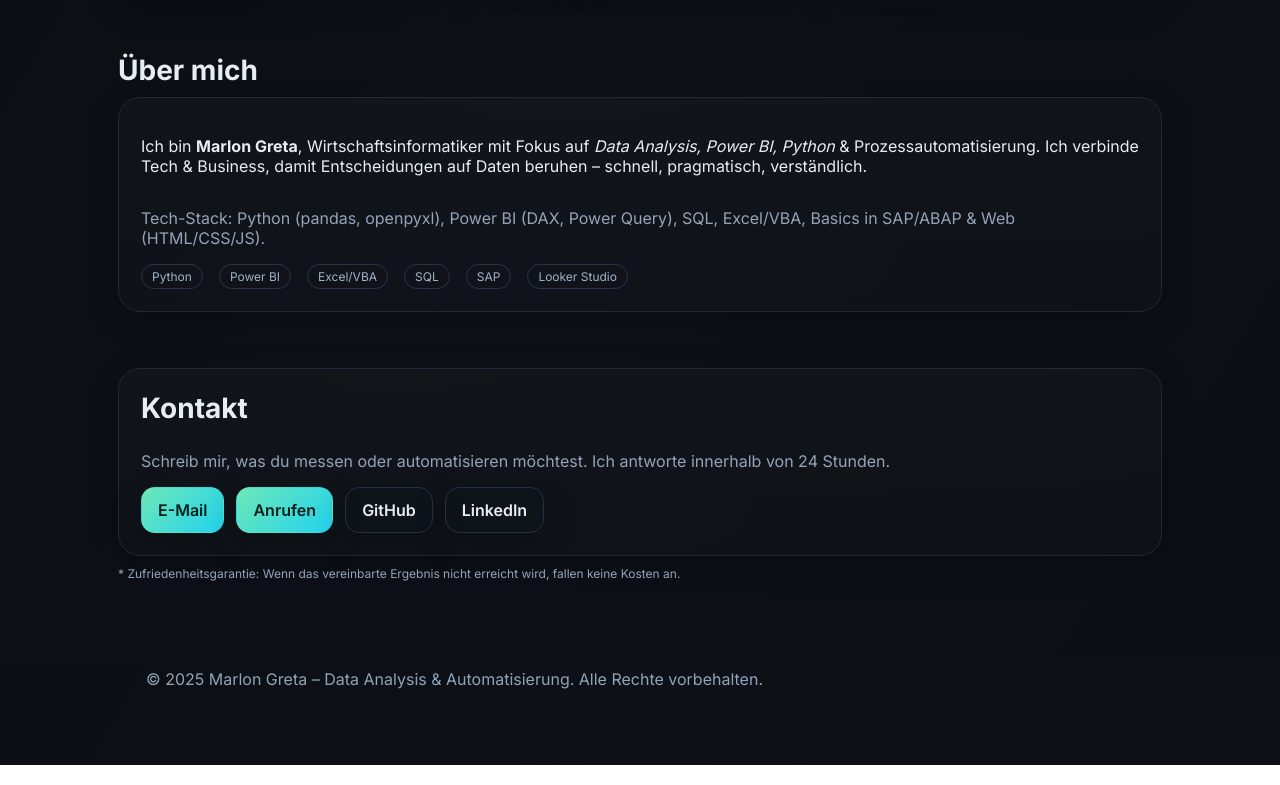
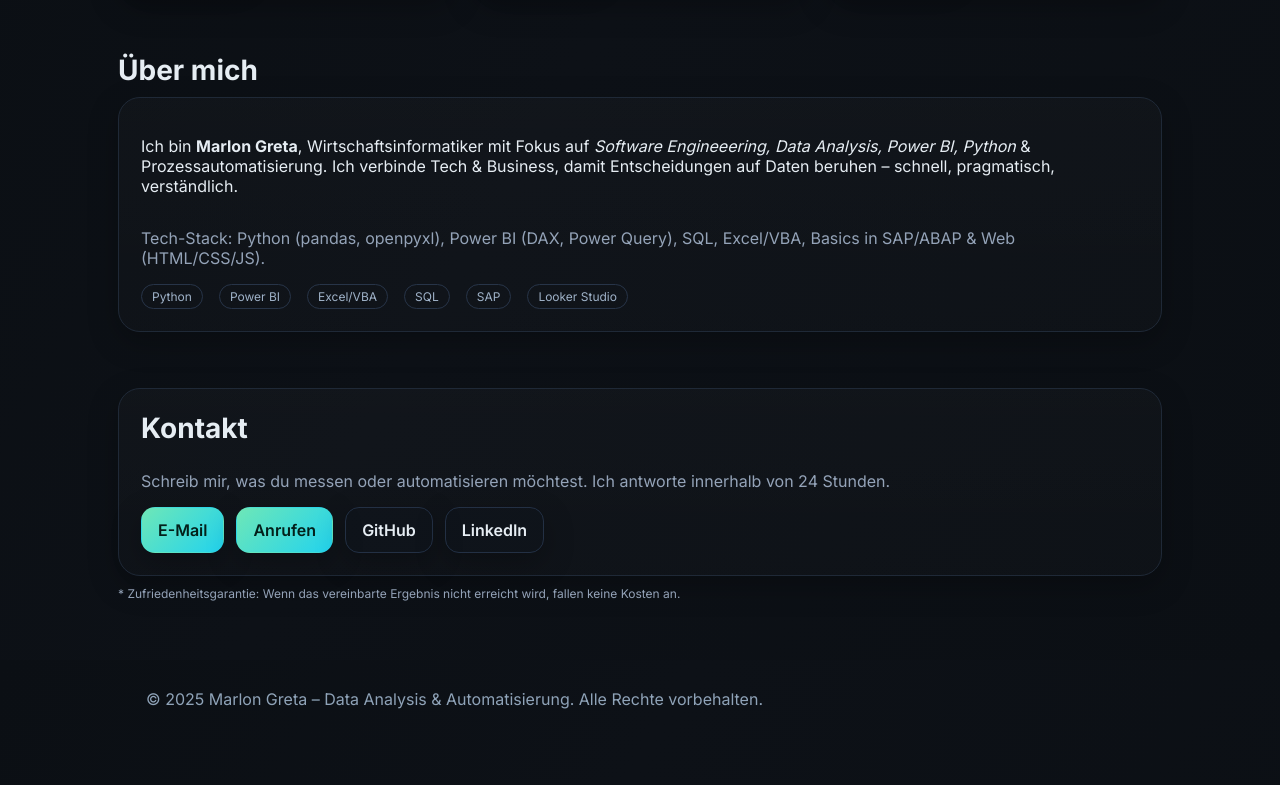
Before and after one commit to mrgreata/Portfolio, a plain HTML site: page index.html in a window 1280 px wide. Shown: the part 3340-4125 px from the top of the page. Drawn offline with Linux system fonts and the light colour scheme.

Commit message:
über mich

```diff
--- a/index.html
+++ b/index.html
@@ -342,7 +342,7 @@
     <section class="section">
       <h2>Über mich</h2>
       <div class="card">
-        <p>Ich bin <strong>Marlon Greta</strong>, Wirtschaftsinformatiker mit Fokus auf <em>Data Analysis, Power BI, Python</em> & Prozessautomatisierung. Ich verbinde Tech & Business, damit Entscheidungen auf Daten beruhen – schnell, pragmatisch, verständlich.</p>
+        <p>Ich bin <strong>Marlon Greta</strong>, Wirtschaftsinformatiker mit Fokus auf <em>Software Engineeering, Data Analysis, Power BI, Python</em> & Prozessautomatisierung. Ich verbinde Tech & Business, damit Entscheidungen auf Daten beruhen – schnell, pragmatisch, verständlich.</p>
         <p class="muted">Tech-Stack: Python (pandas, openpyxl), Power BI (DAX, Power Query), SQL, Excel/VBA, Basics in SAP/ABAP & Web (HTML/CSS/JS).</p>
         <div class="stack">
           <span class="tag">Python</span><span class="tag">Power BI</span><span class="tag">Excel/VBA</span><span class="tag">SQL</span><span class="tag">SAP</span><span class="tag">Looker Studio</span>
```
